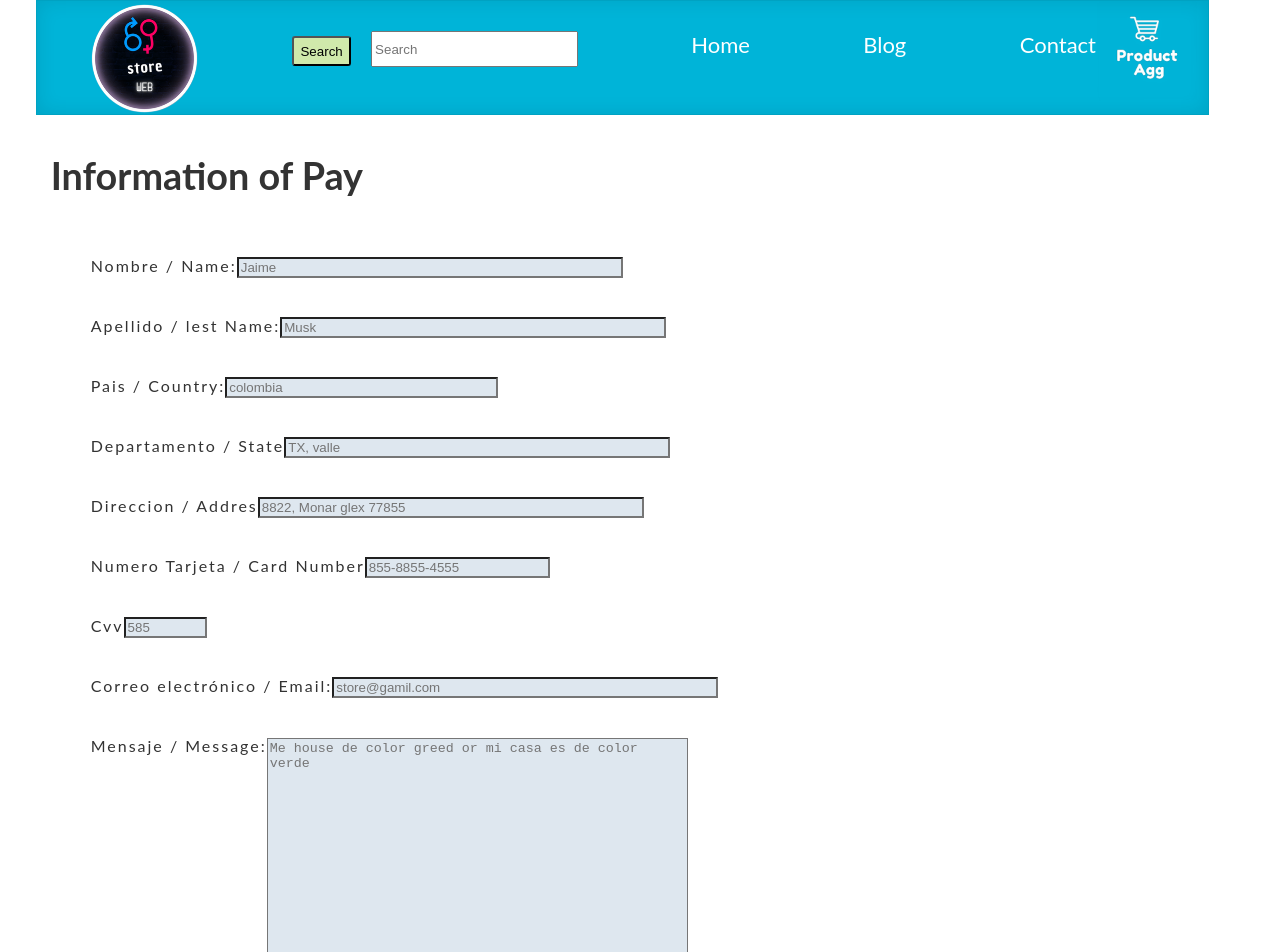
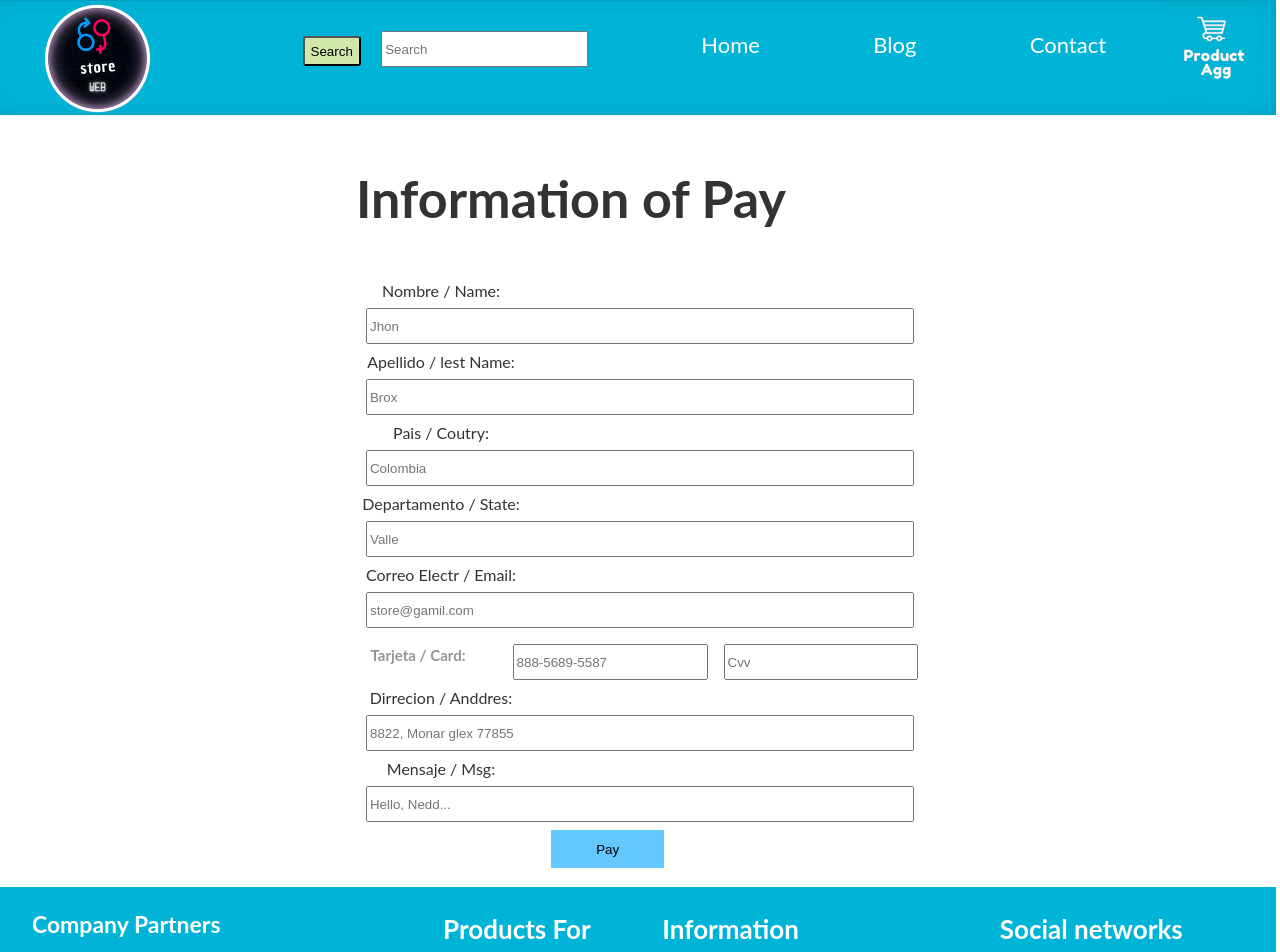
Before and after one commit to erick271997/EcomerceNew, a React (Create React App) app: page /information in a window 1280 px wide. Shown: the top 952 px of the page. Built offline with nearby package versions, Linux system fonts and the light colour scheme; no server answers.

Commit message:
Agregando estilo de pay y eliminar eliminar localSotage

```diff
--- a/src/App.css
+++ b/src/App.css
@@ -8,7 +8,7 @@ body{
 }
 /* ******Header *******/
 header{
-  width: 31cm;
+  width: 34cm;
   display: flex;
   justify-content: space-between;
   padding: -6px 0 40px 0;
@@ -347,54 +347,62 @@ cursor: pointer;
 /* Information de Pay */
 
 .P-informaPa{
-  font-size: 1cm;
+  font-size: 52px;
+    display: flex;
+    justify-content: center;
+
+    width: 30cm;
 }
-.Container-info{
+.form {
+  width: 100%;
+  max-width: 600px;
+  margin: 0 auto;
+  display: flex;
+  flex-direction: column;
+  justify-content: center;
+  align-items: center;
+}
 
-  list-style: none;
+.form input {
+  width: 90%;
+  height: 30px;
+  margin: 0.5rem;
+}
 
+.bton-form-button {
+  padding: 0.5em 1em;
+    border: none;
+    background: rgb(100, 200, 255);
+    cursor: pointer;
+    width: 3cm;
+    height: 1cm;
+    text-align: center;
+    margin-left: 547px;
+}
+.h2-lables{
+  font-size: 15px;
+  width: 9.5cm;
+  font-family: 'Lato';
+  color: rgb(150, 147, 147);
+  font-weight: 1px;
+}
+
+label{
+  display: flex;
+  margin-left: -398px;
 
 }
-.ul-infor{
-  list-style: none;
-  width: auto;
-  box-sizing: border-box;
-  margin: 0;
-
-  letter-spacing: 2px;
-  line-height: 60px;
-}
-.ul-infor input{
-  background-color: #dee7ef;
+.Card{
+  position: relative;
+  margin-right: -415px;
+  width: 556px;
 
 }
-.form-control{
-  width: 10cm;
+.CardNum{
+  position: relative;
+ min-width: 1px;
 }
-.form-control1{
-  width: 7cm;
-}
-.form-control3{
-  width: 2cm;
-}
-.msg{
-  display: inline-table;
-  width: 11cm;
-  height: 6cm;
-  background-color: #dee7ef;
-}
-.btn-pay{
-  background-color: #bae1e8;
-  width: 3cm;
-  height: 1cm;
-  color: black;
-  border-radius: 40px;
-  cursor: pointer;
-}
-.btn-pay:hover{
-  background-color:#c7c7c7;
 
-}
 /* ****Footer**** */
 .Container-Footer{
   background-color: #00b4d8;
--- a/src/Pages/Information.jsx
+++ b/src/Pages/Information.jsx
@@ -8,10 +8,10 @@ function Information() {
 
   const Onclickpage =()=>{
 
-    // eliminar todo el localStorage
+
     localStorage.clear();
 
-    alert("Gracias Por tu Compra, Thanks for your purchase")
+    window.alert("Gracias Por tu Compra, Thanks for your purchase")
     window.location= '/'
 
    }
@@ -23,59 +23,33 @@ function Information() {
 
     <div className='Container-info'>
       <p className='P-informaPa'>Information of Pay</p>
-      <div className='informortion-Container2'>
+       <form class="form" >
 
+   <label for="name">Nombre / Name:</label>
+  <input type="text"  placeholder="Jhon"/>
+  <label for="name">Apellido / lest Name:</label>
+  <input type="text" placeholder='Brox' />
+  <label for="name">Pais / Coutry:</label>
+  <input type="text" placeholder='Colombia' />
+  <label for="name">Departamento / State:</label>
+  <input type="email" placeholder="Valle" />
+  <label for="name">Correo Electr / Email:</label>
 
-  <ul className='ul-infor'>
-    <li>
-      <label for="name">Nombre / Name:</label>
-      <input type="text" class="form-control" id="name" name="user_name" placeholder='Jaime'/>
-    </li>
-    <li>
-      <label for="name">Apellido / lest Name:</label>
-      <input type="text"class="form-control" id="name" name="user_name" placeholder='Musk'/>
-    </li>
-    <li>
-      <label for="mail">Pais / Country:</label>
-      <input type="email" class="form-control1" id="mail" name="user_mail" placeholder='colombia' />
-    </li>
-    <li>
-      <label for="state">Departamento / State</label>
-      <input type="email"class="form-control" id="mail" name="user_mail" placeholder='TX, valle'/>
-    </li>
-    <li>
-      <label for="addres">Direccion / Addres</label>
-      <input type="email"class="form-control" id="mail" name="user_mail" placeholder='8822, Monar glex 77855' />
-    </li>
+ <input type="email" placeholder="store@gamil.com" />
 
-    <li>
-    <li>
+ <label className='Card' for="name"><h1 className='h2-lables'>Tarjeta / Card:</h1>
 
-      <label for="cardNumber">Numero Tarjeta / Card Number</label>
-       <input type="number" class="form-control2" id="cardNumber" placeholder='855-8855-4555'/>
+ <input className='CardNum' type="Number"  placeholder="888-5689-5587" />
 
-    </li>
-    <li>
+ <input className='CardCvv' type="Number" placeholder="Cvv" />
+</label>
+<label for="name">Dirrecion / Anddres:</label>
+ <input type="text" placeholder='8822, Monar glex 77855' />
+ <label for="name">Mensaje / Msg:</label>
+ <input type="msg" placeholder='Hello, Nedd...' />
+</form>
 
-  <label for="cardNumber">Cvv</label>
-   <input  type="number" class="form-control3" id="cardNumber" placeholder='585'/>
-
-</li>
-      <label for="Mesagge">Correo electrónico / Email:</label>
-      <input type="email" class="form-control" id="mail" name="user_mail"placeholder='store@gamil.com' />
-    </li>
-    <li>
-      <label for="msg">Mensaje / Message:</label>
-      <textarea id="msg" className='msg' name="user_message" placeholder='Me house de color greed or mi casa es de color verde'></textarea>
-    </li>
-
-
-  </ul>
-
-
-      </div>
-
-        <button className='btn-pay' onClick={Onclickpage}>Pay</button>
+        <button className='bton-form-button' onClick={Onclickpage}>Pay</button>
     </div>
     <br/>
     <Footer/>
```
